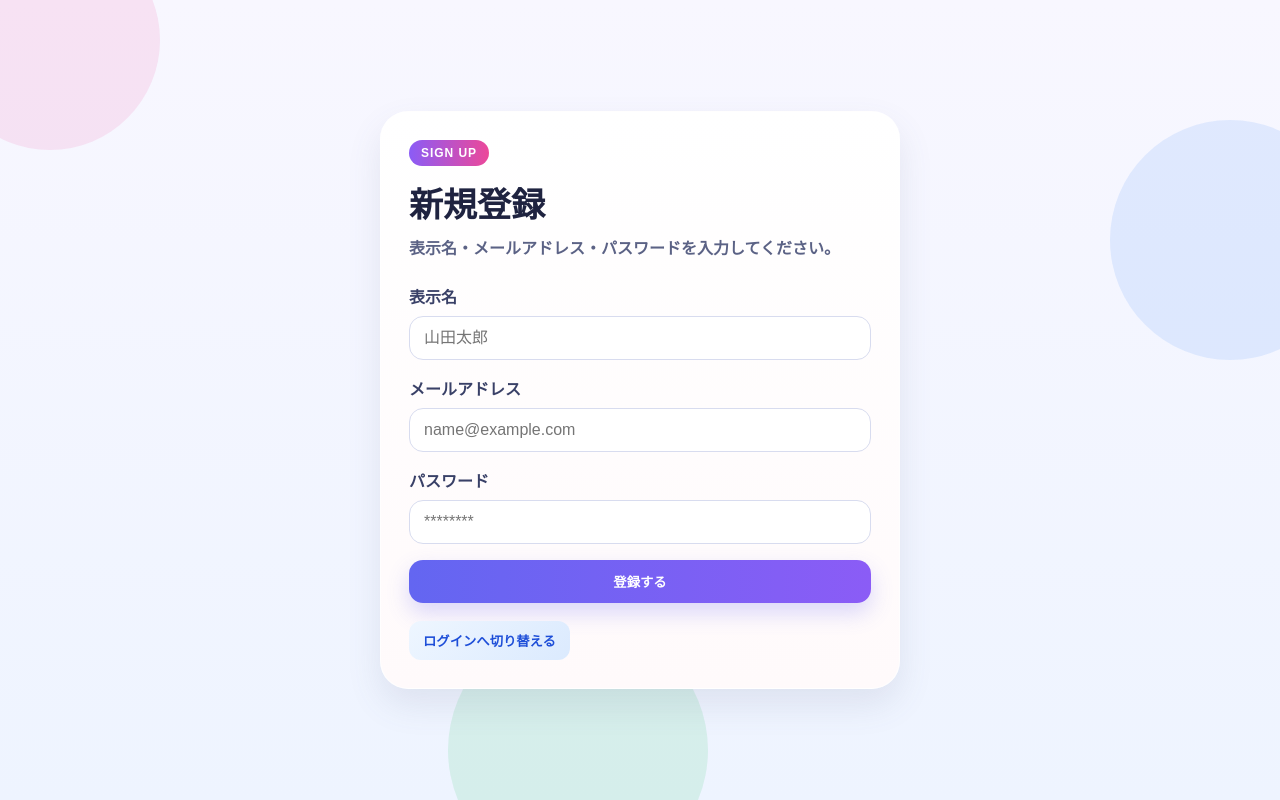
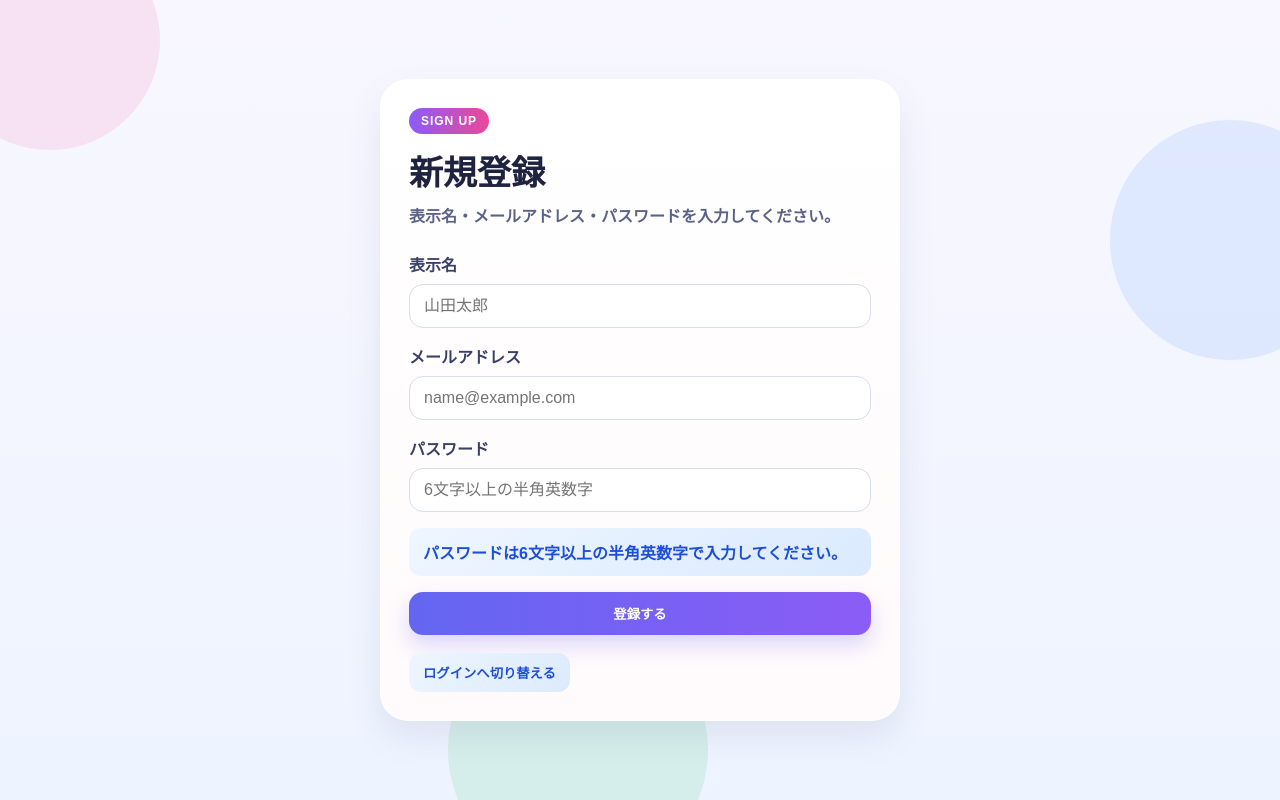
Before and after one commit to kmiyazaki-pixel/tunag, a Next.js app in the folder frontend/: page /login in a window 1280 px wide. Both pictures are taken after a click on the button "新規登録へ切り替える". Built offline with nearby package versions, Linux system fonts and the light colour scheme.

Commit message:
Update page.tsx

```diff
--- a/frontend/app/login/page.tsx
+++ b/frontend/app/login/page.tsx
@@ -3,6 +3,12 @@
 import { FormEvent, useState } from "react";
 import { useRouter } from "next/navigation";
 import { supabase } from "@/lib/supabase";
+import { toJapaneseErrorMessage } from "@/lib/error-message";
+import { writeAuditLog } from "@/lib/audit-log";
+
+function isValidPassword(password: string) {
+  return /^[A-Za-z0-9]{6,}$/.test(password);
+}
 
 export default function LoginPage() {
   const router = useRouter();
@@ -23,6 +29,12 @@ export default function LoginPage() {
 
     try {
       if (mode === "signup") {
+        if (!isValidPassword(password)) {
+          setMessage("パスワードは6文字以上の半角英数字で入力してください。");
+          setLoading(false);
+          return;
+        }
+
         const { error } = await supabase.auth.signUp({
           email: email.trim(),
           password,
@@ -35,7 +47,7 @@ export default function LoginPage() {
 
         if (error) throw error;
 
-        setMessage("登録しました。確認メールが必要な設定ならメールを確認してください。");
+        setMessage("登録しました。確認メールが必要な設定の場合はメールをご確認ください。");
       } else {
         const { error } = await supabase.auth.signInWithPassword({
           email: email.trim(),
@@ -44,12 +56,20 @@ export default function LoginPage() {
 
         if (error) throw error;
 
+        await writeAuditLog({
+          action: "login",
+          targetType: "auth",
+          detail: {
+            email: email.trim(),
+          },
+        });
+
         router.refresh();
         router.push("/");
       }
     } catch (err) {
-      const text = err instanceof Error ? err.message : "認証に失敗しました。";
-      setMessage(text);
+      const raw = err instanceof Error ? err.message : "認証に失敗しました。";
+      setMessage(toJapaneseErrorMessage(raw));
     } finally {
       setLoading(false);
     }
@@ -101,9 +121,13 @@ export default function LoginPage() {
               style={styles.input}
               value={password}
               onChange={(e) => setPassword(e.target.value)}
-              placeholder="********"
+              placeholder="6文字以上の半角英数字"
             />
           </label>
+
+          {mode === "signup" ? (
+            <div style={styles.ruleBox}>パスワードは6文字以上の半角英数字で入力してください。</div>
+          ) : null}
 
           <button type="submit" style={styles.primaryButton} disabled={loading}>
             {loading ? "処理中..." : mode === "login" ? "ログイン" : "登録する"}
@@ -218,6 +242,13 @@ const styles: Record<string, React.CSSProperties> = {
     boxSizing: "border-box",
     background: "#fff",
   },
+  ruleBox: {
+    background: "linear-gradient(135deg, #eef6ff 0%, #dbeafe 100%)",
+    color: "#1d4ed8",
+    padding: "12px 14px",
+    borderRadius: "12px",
+    fontWeight: 700,
+  },
   primaryButton: {
     background: "linear-gradient(90deg, #6366f1, #8b5cf6)",
     color: "#fff",
```
